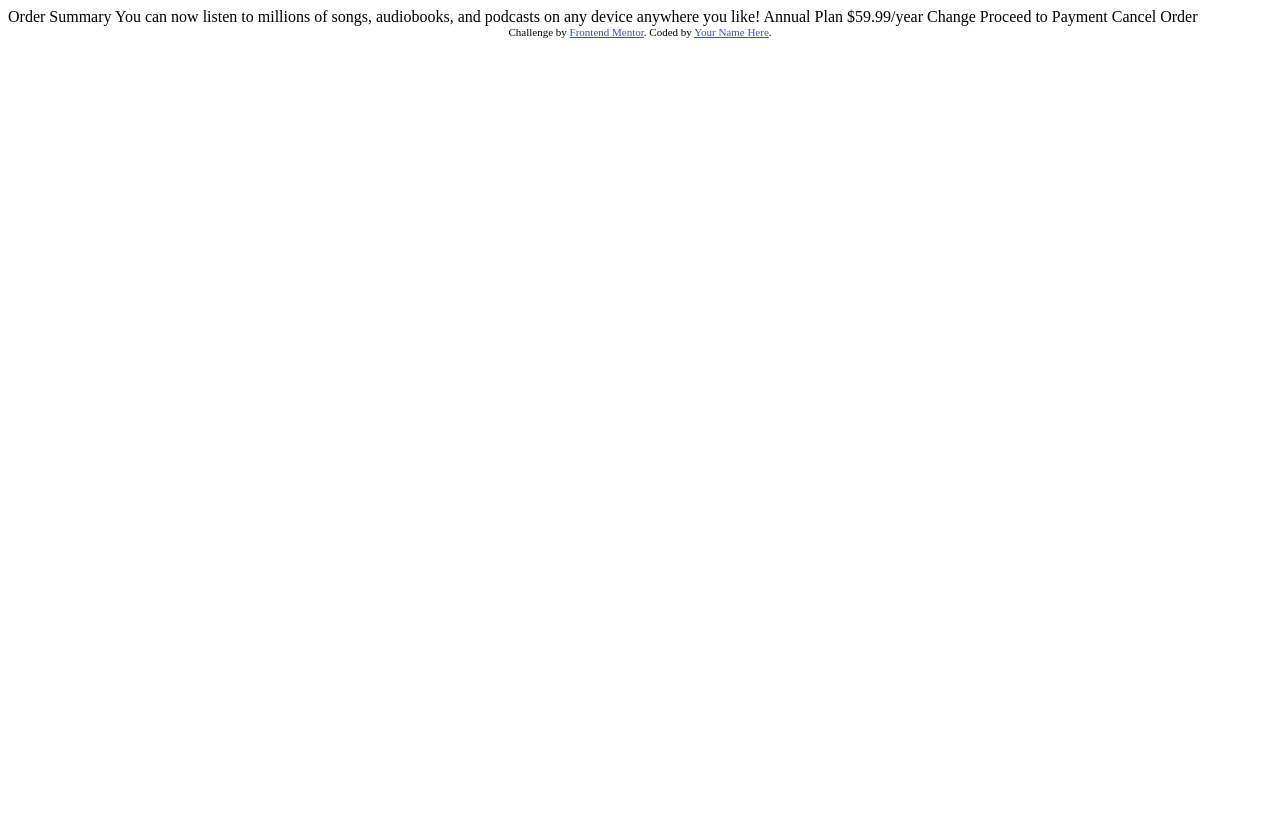
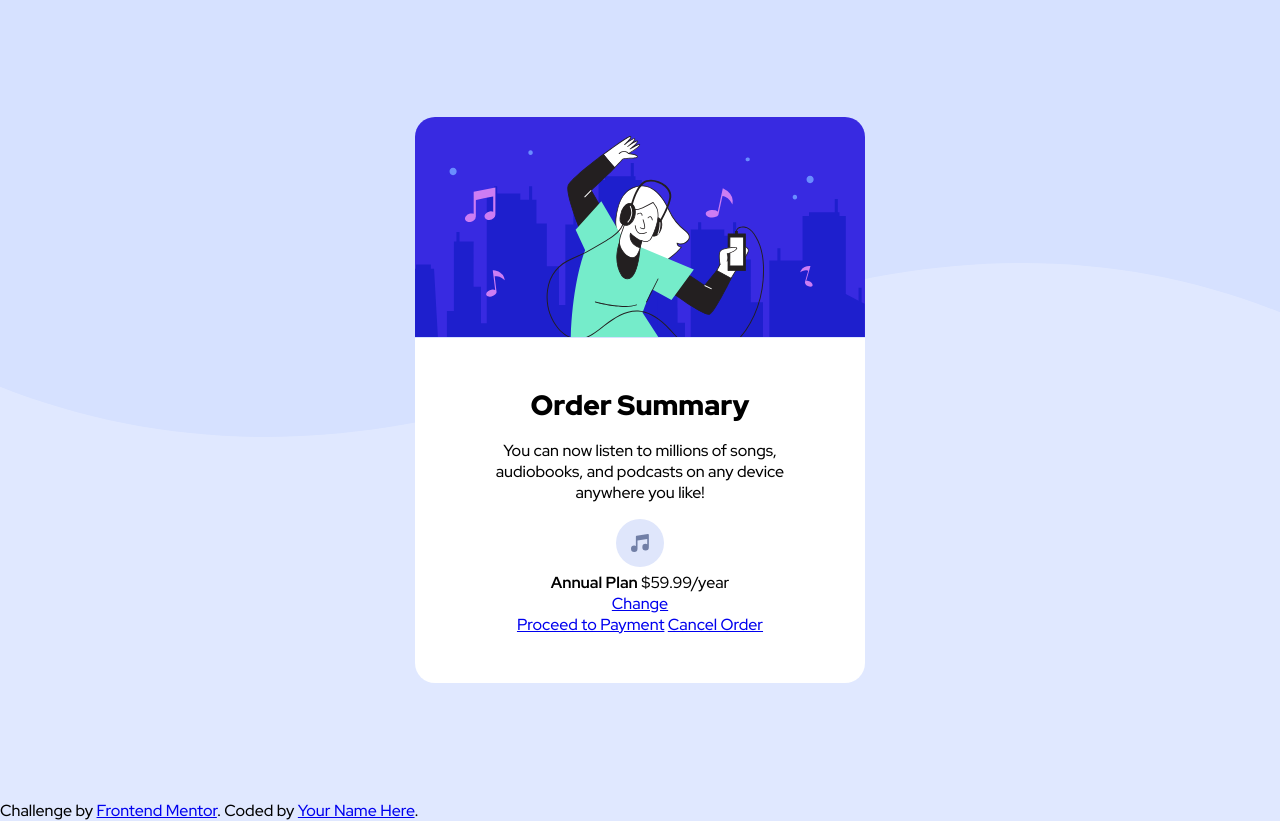
Before and after one commit to racho-marc/order-summary-component-main, a plain HTML site: page index.html in a window 1280 px wide. Before the commit the page ends 800 px from the top, so only its background shows below. Drawn offline with Linux system fonts and the light colour scheme.

Commit message:
HTML DOM updated, some styles have been added.

```diff
--- /dev/null
+++ b/css/_order-summary.scss
@@ -0,0 +1,23 @@
+.order-summary {
+  max-width: 450px;
+  border-radius: 20px;
+  position: relative;
+  overflow: hidden;
+  picture {
+    display: block;
+    line-height: 0.7;
+  }
+  .order-info {
+    padding: 3rem;
+    text-align: center;
+    background-color: $white;
+    h2 {
+      font-weight: 900;
+      font-size: 1.75em;
+      margin: 0;
+    }
+    p {
+      font-weight: 500;
+    }
+  }
+}
--- /dev/null
+++ b/css/_variables.scss
@@ -0,0 +1,6 @@
+$primaryBlue: hsl(225, 100%, 94%);
+$primaryBrightBlue: hsl(245, 75%, 52%);
+$neutralPaleBlue: hsl(225, 100%, 98%);
+$neutralDesatBlue: hsl(224, 23%, 55%);
+$neutralBlue: hsl(223, 47%, 23%);
+$white: hsl(0, 0, 100%);
--- /dev/null
+++ b/css/styles.scss
@@ -0,0 +1,29 @@
+@import "./variables";
+@import "./order-summary";
+
+@mixin flexCenter {
+  display: flex;
+  align-items: center;
+  justify-content: center;
+}
+
+html {
+  font-size: 16px;
+}
+body {
+  font-size: 1rem;
+  font-family: "Red Hat Display", sans-serif;
+  background: $primaryBlue url(/images/pattern-background-desktop.svg) no-repeat
+    top center;
+  margin: 0;
+  padding: 0;
+}
+*,
+:before,
+*:after {
+  box-sizing: border-box;
+}
+.container {
+  @include flexCenter();
+  height: 100vh;
+}
--- a/index.html
+++ b/index.html
@@ -5,30 +5,37 @@
   <meta name="viewport" content="width=device-width, initial-scale=1.0"> <!-- displays site properly based on user's device -->
 
   <link rel="icon" type="image/png" sizes="32x32" href="./images/favicon-32x32.png">
-
+  <link rel="preconnect" href="https://fonts.googleapis.com">
+  <link rel="preconnect" href="https://fonts.gstatic.com" crossorigin>
+  <link href="https://fonts.googleapis.com/css2?family=Red+Hat+Display:wght@500;700;900&display=swap" rel="stylesheet">
   <title>Frontend Mentor | Order summary card</title>
 
   <!-- Feel free to remove these styles or customise in your own stylesheet 👍 -->
-  <style>
-    .attribution { font-size: 11px; text-align: center; }
-    .attribution a { color: hsl(228, 45%, 44%); }
-  </style>
+  <link rel="stylesheet" href="css/styles.css">
 </head>
 <body>
-
-  Order Summary
-
-  You can now listen to millions of songs, audiobooks, and podcasts on any
-  device anywhere you like!
-
-  Annual Plan
-  $59.99/year
-
-  Change
-
-  Proceed to Payment
-  Cancel Order
-
+  <div class="container">
+    <div class="order-summary">
+      <picture>
+        <img src="/images/illustration-hero.svg" alt="">
+      </picture>
+      <div class="order-info">
+        <h2>Order Summary</h2>
+        <p>You can now listen to millions of songs, audiobooks, and podcasts on any
+        device anywhere you like!</p>
+        <div class="plan-info">
+          <img src="/images/icon-music.svg" alt="Music Icon"/>
+          <div class="plan-text">
+            <strong>Annual Plan</strong>
+            <span>$59.99/year</span>
+          </div>
+          <a href="#">Change</a>
+        </div>
+        <a href="/" class="btn btn-primary">Proceed to Payment</a>
+        <a href="/" class="btn btn-plain">Cancel Order</a>
+      </div>
+    </div>
+  </div>
   <div class="attribution">
     Challenge by <a href="https://www.frontendmentor.io?ref=challenge" target="_blank">Frontend Mentor</a>.
     Coded by <a href="#">Your Name Here</a>.
```
Also changed, not shown: css/styles.css (added), 1 other file.
